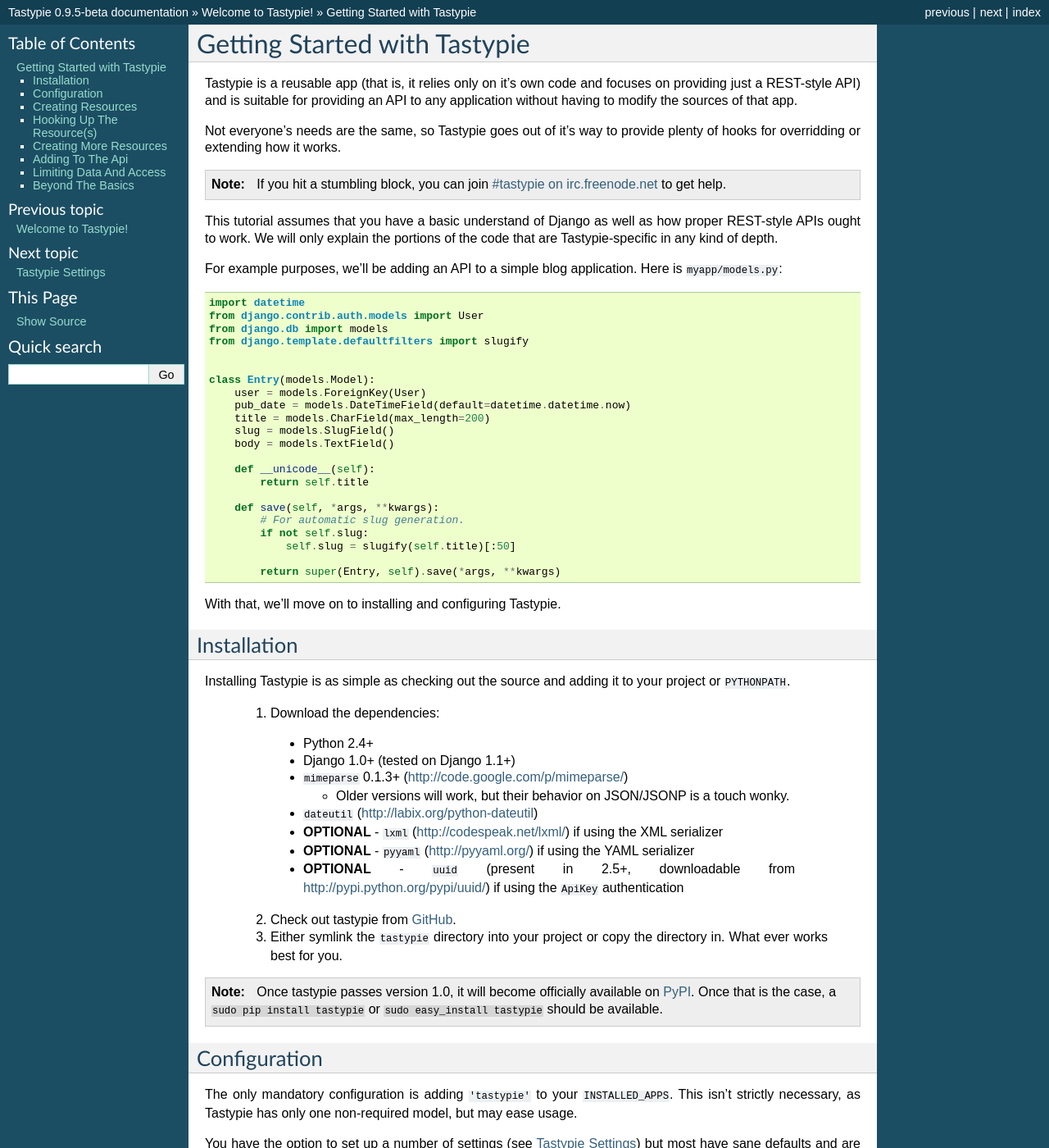
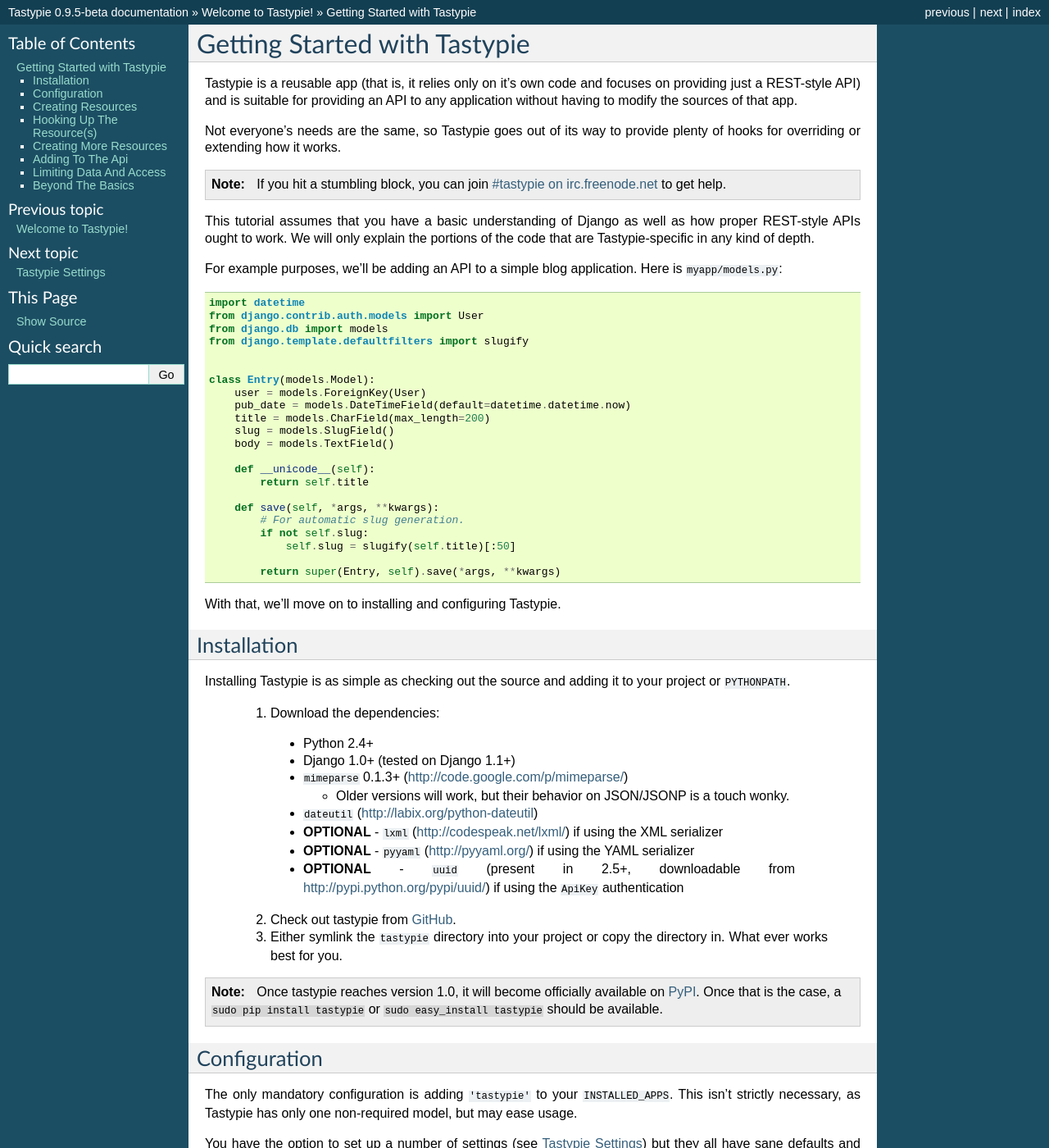
Before and after one commit to django-tastypie/django-tastypie, a Sphinx documentation site: the page built from docs/tutorial.rst, in a window 1280 px wide and 1400 px high. Shown: the whole window at 82% size. Built offline with Sphinx 7.4.7, drawn with Linux system fonts in a browser that asks for light colours; pages that are not in the unit, such as notebooks, are missing from menus; some of the changed text lies outside the part shown.

Commit message:
Typo and ambiguous phrasing fixes in the tutorial documentation.

```diff
--- a/docs/tutorial.rst
+++ b/docs/tutorial.rst
@@ -8,8 +8,8 @@
 focuses on providing just a REST-style API) and is suitable for providing an
 API to any application without having to modify the sources of that app.
 
-Not everyone's needs are the same, so Tastypie goes out of it's way to provide
-plenty of hooks for overridding or extending how it works.
+Not everyone's needs are the same, so Tastypie goes out of its way to provide
+plenty of hooks for overriding or extending how it works.
 
 .. note::
 
@@ -18,7 +18,7 @@
 
 .. _#tastypie on irc.freenode.net: irc://irc.freenode.net/tastypie
 
-This tutorial assumes that you have a basic understand of Django as well as
+This tutorial assumes that you have a basic understanding of Django as well as
 how proper REST-style APIs ought to work. We will only explain the portions
 of the code that are Tastypie-specific in any kind of depth.
 
@@ -77,7 +77,7 @@
 
 .. note::
 
-    Once tastypie passes version 1.0, it will become officially available on
+    Once tastypie reaches version 1.0, it will become officially available on
     PyPI_. Once that is the case, a ``sudo pip install tastypie`` or ``sudo
     easy_install tastypie`` should be available.
 
@@ -93,7 +93,7 @@
 non-required model, but may ease usage.
 
 You have the option to set up a number of settings (see :doc:`settings`) but
-most have sane defaults and are not required unless you need to tweak their
+they all have sane defaults and are not required unless you need to tweak their
 values.
 
 
@@ -127,9 +127,9 @@
     instances of :class:`~tastypie.resources.Resource` and lowercasing the string. So
     ``EntryResource`` would become just ``entry``.
 
-    It's included in this example for clarity, especially when looking at
-    the URLs, but you may feel free to omit it if you're comfortable with
-    this behavior.
+    We've included the ``resource_name`` attribute in this example for clarity,
+    especially when looking at the URLs, but you should feel free to omit it if
+    you're comfortable with the automatic behavior.
 
 
 Hooking Up The Resource(s)
```
Also changed, not shown: other parts of docs/tutorial.rst (+1 -1 lines).
